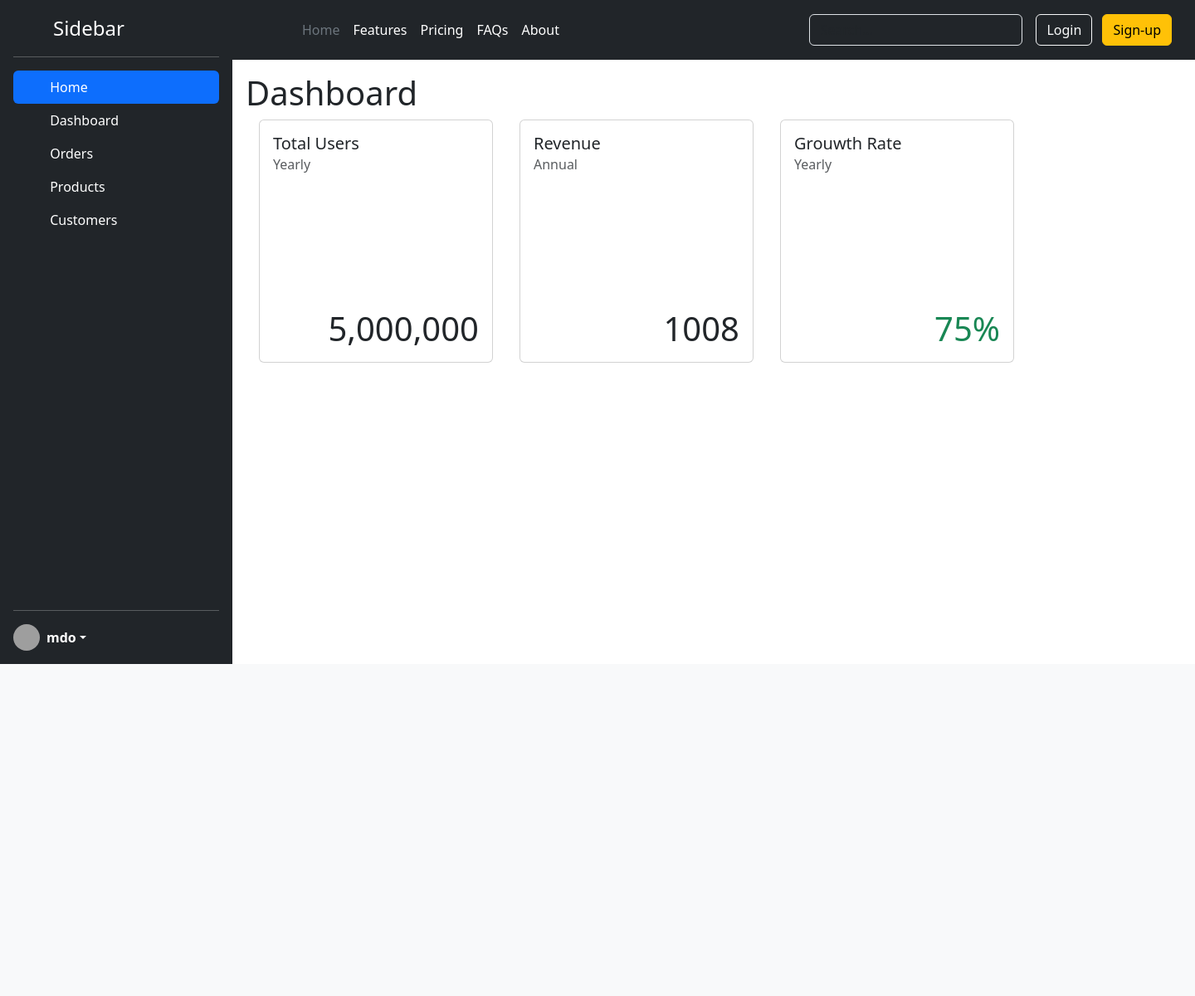
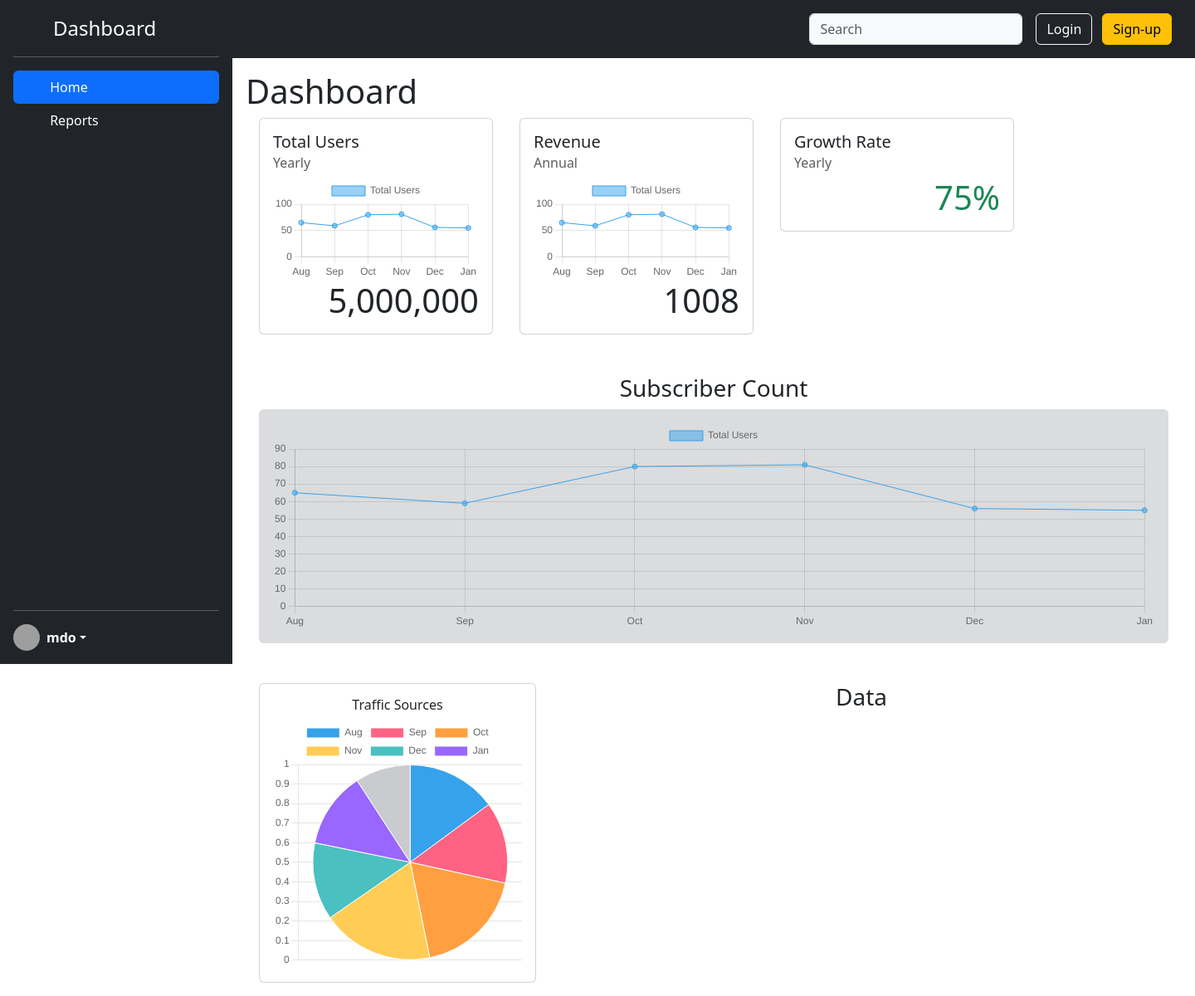
Before and after one commit to sin1ter/Analytics, a Django app: page /dashboard/ in a window 1440 px wide. Shown: the whole page at 83% size. Before the commit the page ends 800 px from the top, so only its background shows below. Run offline with Django 5.2, Linux system fonts and the light colour scheme; a map, chart or similar area stays blank; some libraries are stand-ins or nearby versions; grey boxes are pictures that could not be loaded.

Commit message:
Frontend done

```diff
--- /dev/null
+++ b/core/static/assets/js/index.js
@@ -0,0 +1,117 @@
+document.addEventListener("DOMContentLoaded", function() {
+    const totalViewChart = document.getElementById('total-views-chart').getContext('2d');
+    const revenueChart = document.getElementById('revenue-chart').getContext('2d');
+    const subscriberCountChart = document.getElementById('subscriber-count').getContext('2d');
+    const trafficSourcesElement = document.getElementById('traffic-sources').getContext('2d');
+    // const dataTtable = document.getElementById('datatable').getContext('2d');
+    new Chart(totalViewChart, {
+        type: 'line',
+        data: {
+            labels: ['Aug', 'Sep', 'Oct', 'Nov', 'Dec', 'Jan'],
+            datasets: [
+                {
+                    label: 'Total Users',
+                    data: [65, 59, 80, 81, 56, 55, 40],
+                    borderWidth: 1
+                }
+            ]
+        },
+        options: {
+            scales: {
+                y: {
+                    beginAtZero: true
+                }
+            }
+        }
+    });
+
+    new Chart(revenueChart, {
+        type: 'line',
+        data: {
+            labels: ['Aug', 'Sep', 'Oct', 'Nov', 'Dec', 'Jan'],
+            datasets: [
+                {
+                    label: 'Total Users',
+                    data: [65, 59, 80, 81, 56, 55, 40],
+                    borderWidth: 1
+                }
+            ]
+        },
+        options: {
+            scales: {
+                y: {
+                    beginAtZero: true
+                }
+            }
+        }
+    });
+
+    new Chart(subscriberCountChart, {
+        type: 'line',
+        data: {
+            labels: ['Aug', 'Sep', 'Oct', 'Nov', 'Dec', 'Jan'],
+            datasets: [
+                {
+                    label: 'Total Users',
+                    data: [65, 59, 80, 81, 56, 55, 40],
+                    borderWidth: 1
+                }
+            ]
+        },
+        options: {
+            scales: {
+                y: {
+                    beginAtZero: true
+                }
+            }
+        }
+    });
+
+    new Chart(trafficSourcesElement, {
+        type: 'pie',
+        data: {
+            labels: ['Aug', 'Sep', 'Oct', 'Nov', 'Dec', 'Jan'],
+            datasets: [
+                {
+                    label: 'Total Users',
+                    data: [65, 59, 80, 81, 56, 55, 40],
+                    borderWidth: 1
+                }
+            ]
+        },
+        options: {
+            scales: {
+                y: {
+                    beginAtZero: true
+                }
+            }
+        }
+    });
+
+    const dataTable = new simpleDatatables.DataTable("#datatable", {
+        searchable: true,
+        fixedHeight: true,
+        data: {
+            headings: ["Video title", "Published Date", "Views Count"],
+        }
+    });
+
+    dataTable.insert(
+        { data:
+            [
+                ['Top 10 VS code Shortcuts', "15-11-2012", "23415"],
+                ['Top 10 VS code Shortcuts', "15-11-2012", "23413"],
+                ['Top 10 VS code Shortcuts', "15-11-2012", "23415"],
+                ['Top 10 VS code Shortcuts', "15-11-2012", "23415"],
+                ['Top 10 VS code Shortcuts', "15-11-2012", "23415"],
+                ['Top 10 VS code Shortcuts', "15-11-2012", "23415"],
+                ['Top 10 VS code Shortcuts', "15-11-2012", "23415"],
+                ['Top 10 VS code Shortcuts', "15-11-2012", "23415"],
+                ['Top 10 VS code Shortcuts', "15-11-2012", "23415"],
+                ['Top 10 VS code Shortcuts', "15-11-2012", "23415"],
+                ['Top 10 VS code Shortcuts', "15-11-2012", "23415"],
+          ]
+        }
+    )
+
+});
--- a/core/templates/dashboard.html
+++ b/core/templates/dashboard.html
@@ -1,55 +1,65 @@
 {% extends "layouts/base.html" %}
+
+{% load static %}
 
 {% block content %}
 
-    <div class="d-flex">
-        {% include "layouts/sidebar.html" %}
-        <div class="w-100">
-            {% include "layouts/header.html" %}
 <div class="my-3 mx-3">
     <h1> Dashboard </h1>
-
     <div class="d-flex">
-
-
         <div class="col-3 card mx-3">
             <div class="card-body">
                 <h5 class="card-title">Total Users</h5>
                 <h6 class="card-subtitle mb-2 text-muted">Yearly</h6>
                 <div>
-                                <canvas id="total-views"> </canvas>
+                    <canvas id="total-views-chart"></canvas>
                 </div>
                 <h1 class="card-text text-end"> 5,000,000 </h1>
             </div>
         </div>
-
         <div class="col-3 card mx-3">
             <div class="card-body">
                 <h5 class="card-title">Revenue</h5>
                 <h6 class="card-subtitle mb-2 text-muted">Annual</h6>
                 <div>
-                                <canvas id="total-views"> </canvas>
+                    <canvas id="revenue-chart"></canvas>
                 </div>
                 <h1 class="card-text text-end"> 1008 </h1>
             </div>
         </div>
-
-                    <div class="col-3 card mx-3">
+        <div class="col-3 card mx-3 h-25">
             <div class="card-body">
-                            <h5 class="card-title">Grouwth Rate</h5>
+                <h5 class="card-title">Growth Rate</h5>
                 <h6 class="card-subtitle mb-2 text-muted">Yearly</h6>
-                            <div>
-                                <canvas id="total-views"> </canvas>
-                            </div>
                 <h1 class="card-text text-end text-success"> 75% </h1>
             </div>
         </div>
     </div>
 
+    <div class="mx-3 my-5">
+        <h3 class="text-center">Subscriber Count</h3>
+        <div class="bg-secondary bg-opacity-25 p-3 rounded">
+            <canvas id="subscriber-count" style="width: 60%; height: auto;"></canvas>
+        </div>
+    </div>
+
+    <div class="d-flex">
+        <div>
+            <div class="card mx-3 p-3">
+                <h6 class="text-center"> Traffic Sources </h6>
+                <canvas id="traffic-sources"></canvas>
+            </div>
+        </div>
+        <div class="col-lg-8">
+            <h3 class="text-center"> Data </h3>
+            <table id="datatable"> </table>
         </div>
 
     </div>
+
 </div>
-    </div>
+{% endblock content %}
 
-{% endblock content %}
+{% block scripts %}
+ <script src="{% static '/assets/js/index.js' %}"> </script>
+{% endblock scripts %}
--- a/core/templates/layouts/base.html
+++ b/core/templates/layouts/base.html
@@ -17,9 +17,17 @@
     {% endblock stylesheets %}
 </head>
 <body>
-       {% block content %}
+    <div class="d-flex">
+        {% include "layouts/sidebar.html" %}
+        <div class="w-100">
+            {% include "layouts/header.html" %}
 
-       {% endblock content %}
+            {% block content %}
+
+            {% endblock content %}
+        </div>
+    </div>
+
 </body>
 
     {% block scripts %}
--- a/core/templates/layouts/header.html
+++ b/core/templates/layouts/header.html
@@ -1,20 +1,9 @@
 <header class="p-3 text-bg-dark">
     <div class="container">
-      <div class="d-flex flex-wrap align-items-center justify-content-center justify-content-lg-start">
-        <a href="/" class="d-flex align-items-center mb-2 mb-lg-0 text-white text-decoration-none">
-          <svg class="bi me-2" width="40" height="32" role="img" aria-label="Bootstrap"><use xlink:href="#bootstrap"/></svg>
-        </a>
-
-        <ul class="nav col-12 col-lg-auto me-lg-auto mb-2 justify-content-center mb-md-0">
-          <li><a href="#" class="nav-link px-2 text-secondary">Home</a></li>
-          <li><a href="#" class="nav-link px-2 text-white">Features</a></li>
-          <li><a href="#" class="nav-link px-2 text-white">Pricing</a></li>
-          <li><a href="#" class="nav-link px-2 text-white">FAQs</a></li>
-          <li><a href="#" class="nav-link px-2 text-white">About</a></li>
-        </ul>
+      <div class="d-flex flex-wrap align-items-center justify-content-center justify-content-lg-end">
 
         <form class="col-12 col-lg-auto mb-3 mb-lg-0 me-lg-3" role="search">
-          <input type="search" class="form-control form-control-dark text-bg-dark" placeholder="Search..." aria-label="Search">
+          <input type="search" class="form-control form-control-dark text-bg-light" placeholder="Search" aria-label="Search">
         </form>
 
         <div class="text-end">
--- a/core/templates/layouts/sidebar.html
+++ b/core/templates/layouts/sidebar.html
@@ -1,44 +1,26 @@
 <div class="d-flex flex-column flex-shrink-0 p-3 text-bg-dark" style="width: 280px; height: 100vh">
-    <a href="/" class="d-flex align-items-center mb-3 mb-md-0 me-md-auto text-white text-decoration-none">
+    <a href="/dashboard" class="d-flex align-items-center mb-3 mb-md-0 me-md-auto text-white text-decoration-none">
       <svg class="bi pe-none me-2" width="40" height="32"><use xlink:href="#bootstrap"/></svg>
-      <span class="fs-4">Sidebar</span>
+      <span class="fs-4">Dashboard</span>
     </a>
     <hr>
     <ul class="nav nav-pills flex-column mb-auto">
       <li class="nav-item">
-        <a href="#" class="nav-link active" aria-current="page">
+        <a href="{% url 'dashboard-index' %}" class="nav-link active" aria-current="page">
           <svg class="bi pe-none me-2" width="16" height="16"><use xlink:href="#home"/></svg>
           Home
         </a>
       </li>
       <li>
-        <a href="#" class="nav-link text-white">
+        <a href="{% url 'dashboard-reports' %}" class="nav-link text-white">
           <svg class="bi pe-none me-2" width="16" height="16"><use xlink:href="#speedometer2"/></svg>
-          Dashboard
-        </a>
-      </li>
-      <li>
-        <a href="#" class="nav-link text-white">
-          <svg class="bi pe-none me-2" width="16" height="16"><use xlink:href="#table"/></svg>
-          Orders
-        </a>
-      </li>
-      <li>
-        <a href="#" class="nav-link text-white">
-          <svg class="bi pe-none me-2" width="16" height="16"><use xlink:href="#grid"/></svg>
-          Products
-        </a>
-      </li>
-      <li>
-        <a href="#" class="nav-link text-white">
-          <svg class="bi pe-none me-2" width="16" height="16"><use xlink:href="#people-circle"/></svg>
-          Customers
+          Reports
         </a>
       </li>
     </ul>
     <hr>
     <div class="dropdown">
-      <a href="#" class="d-flex align-items-center text-white text-decoration-none dropdown-toggle" data-bs-toggle="dropdown" aria-expanded="false">
+      <a href="/dashboard" class="d-flex align-items-center text-white text-decoration-none dropdown-toggle" data-bs-toggle="dropdown" aria-expanded="false">
         <img src="https://github.com/mdo.png" alt="" width="32" height="32" class="rounded-circle me-2">
         <strong>mdo</strong>
       </a>
--- a/dashboard/urls.py
+++ b/dashboard/urls.py
@@ -3,4 +3,5 @@
 
 urlpatterns = [
     path('', views.index, name='dashboard-index'),
+    path('reports/', views.reports, name='dashboard-reports'),
 ]
--- a/dashboard/views.py
+++ b/dashboard/views.py
@@ -4,3 +4,6 @@
 
 def index(request):
     return render(request, 'dashboard.html')
+
+def reports(request):
+    return render(request, 'reports.html')
```
Also changed, not shown: core/static/assets/js/reports.js (added, +25 -0 lines), core/templates/reports.html (added, +15 -0 lines). Lines whose indentation alone changed are shown as unchanged.
